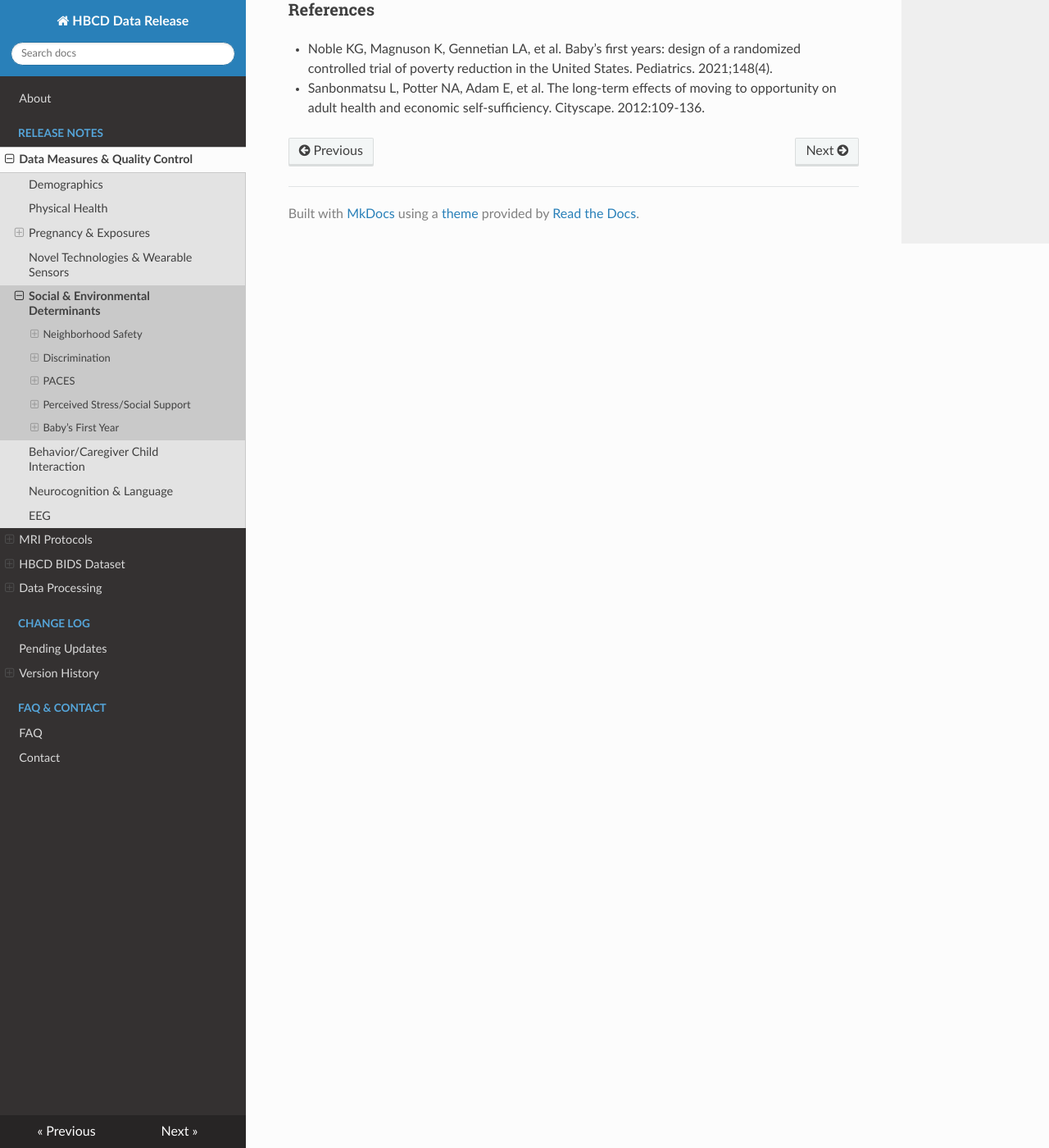
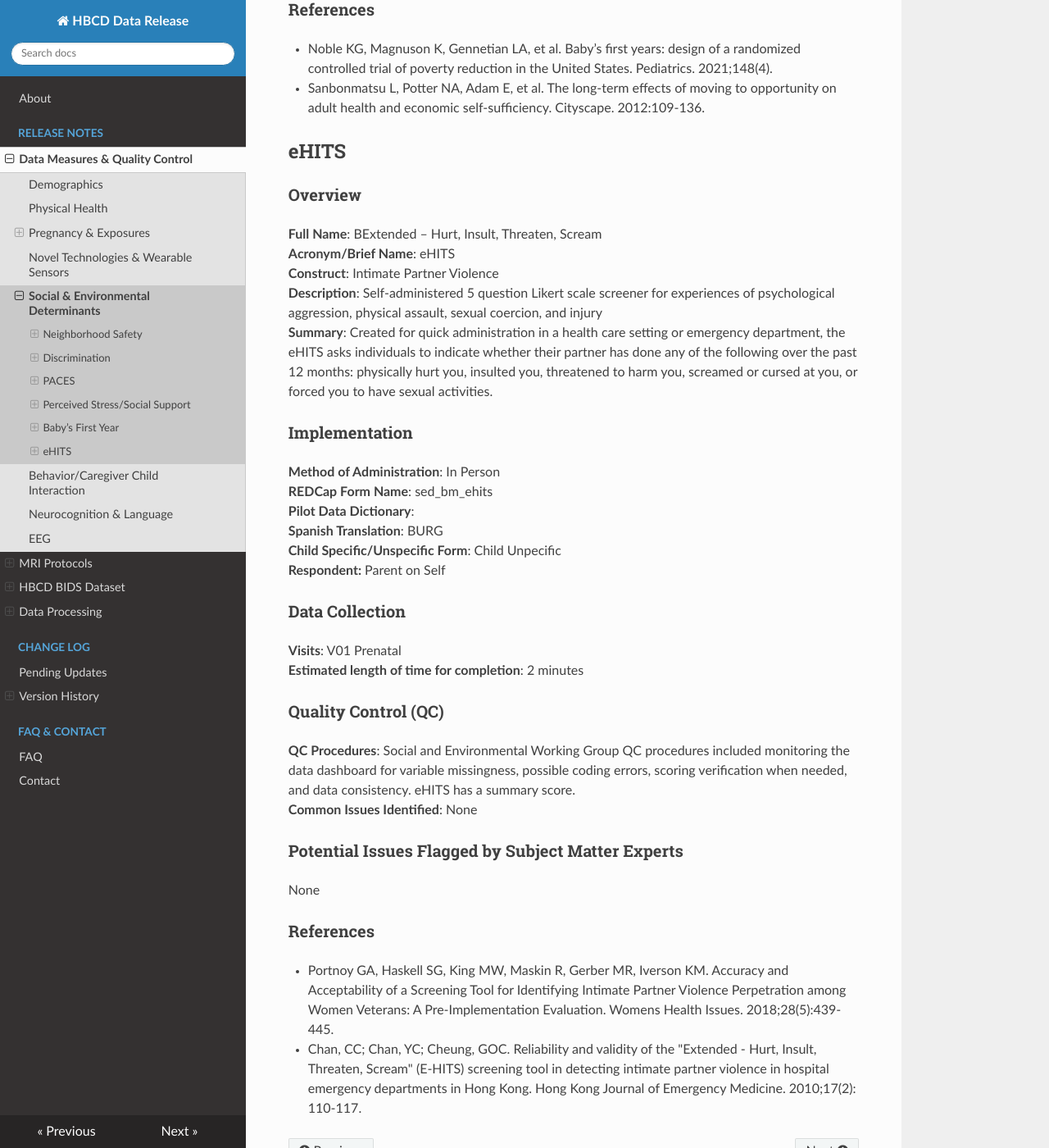
Before and after one commit to mattcieslak/hbcd-docs, an MkDocs documentation site: the page built from docs/measures/socenv_determinants.md, in a window 1280 px wide and 1400 px high, scrolled down 5686 px. Shown: the whole window at 82% size. Built offline with MkDocs 1.6.1, drawn with Linux system fonts in a browser that asks for light colours; nearby versions of some CDN libraries.

Commit message:
add eHITS

```diff
--- a/docs/measures/socenv_determinants.md
+++ b/docs/measures/socenv_determinants.md
@@ -162,3 +162,34 @@ None
 ### References
  - Noble KG, Magnuson K, Gennetian LA, et al. Baby’s first years: design of a randomized controlled trial of poverty reduction in the United States. Pediatrics. 2021;148(4).
   - Sanbonmatsu L, Potter NA, Adam E, et al. The long-term effects of moving to opportunity on adult health and economic self-sufficiency. Cityscape. 2012:109-136.
+
+## eHITS
+### Overview
+**Full Name**: BExtended – Hurt, Insult, Threaten, Scream
+**Acronym/Brief Name**: eHITS
+**Construct**: Intimate Partner Violence
+**Description**: Self-administered 5 question Likert scale screener for experiences of psychological aggression, physical assault, sexual coercion, and injury
+**Summary**: Created for quick administration in a health care setting or emergency department, the eHITS asks individuals to indicate whether their partner has done any of the following over the past 12 months:  physically hurt you, insulted you, threatened to harm you, screamed or cursed at you, or forced you to have sexual activities.
+
+### Implementation
+**Method of Administration**: In Person
+**REDCap Form Name**: sed_bm_ehits
+**Pilot Data Dictionary**:
+**Spanish Translation**: BURG
+**Child Specific/Unspecific Form**: Child Unpecific
+**Respondent:** Parent on Self
+
+### Data Collection
+**Visits**: V01 Prenatal
+**Estimated length of time for completion**: 2 minutes
+
+### Quality Control (QC)
+**QC Procedures**: Social and Environmental Working Group QC procedures included monitoring the data dashboard for variable missingness, possible coding errors, scoring verification when needed, and data consistency. eHITS has a summary score.<br>
+**Common Issues Identified**: None
+
+### Potential Issues Flagged by Subject Matter Experts
+None
+
+### References
+ - Portnoy GA, Haskell SG, King MW, Maskin R, Gerber MR, Iverson KM. Accuracy and Acceptability of a Screening Tool for Identifying Intimate Partner Violence Perpetration among Women Veterans: A Pre-Implementation Evaluation. Womens Health Issues. 2018;28(5):439-445.
+ - Chan, CC; Chan, YC; Cheung, GOC. Reliability and validity of the "Extended - Hurt, Insult, Threaten, Scream" (E-HITS) screening tool in detecting intimate partner violence in hospital emergency departments in Hong Kong. Hong Kong Journal of Emergency Medicine. 2010;17(2): 110-117.
```
